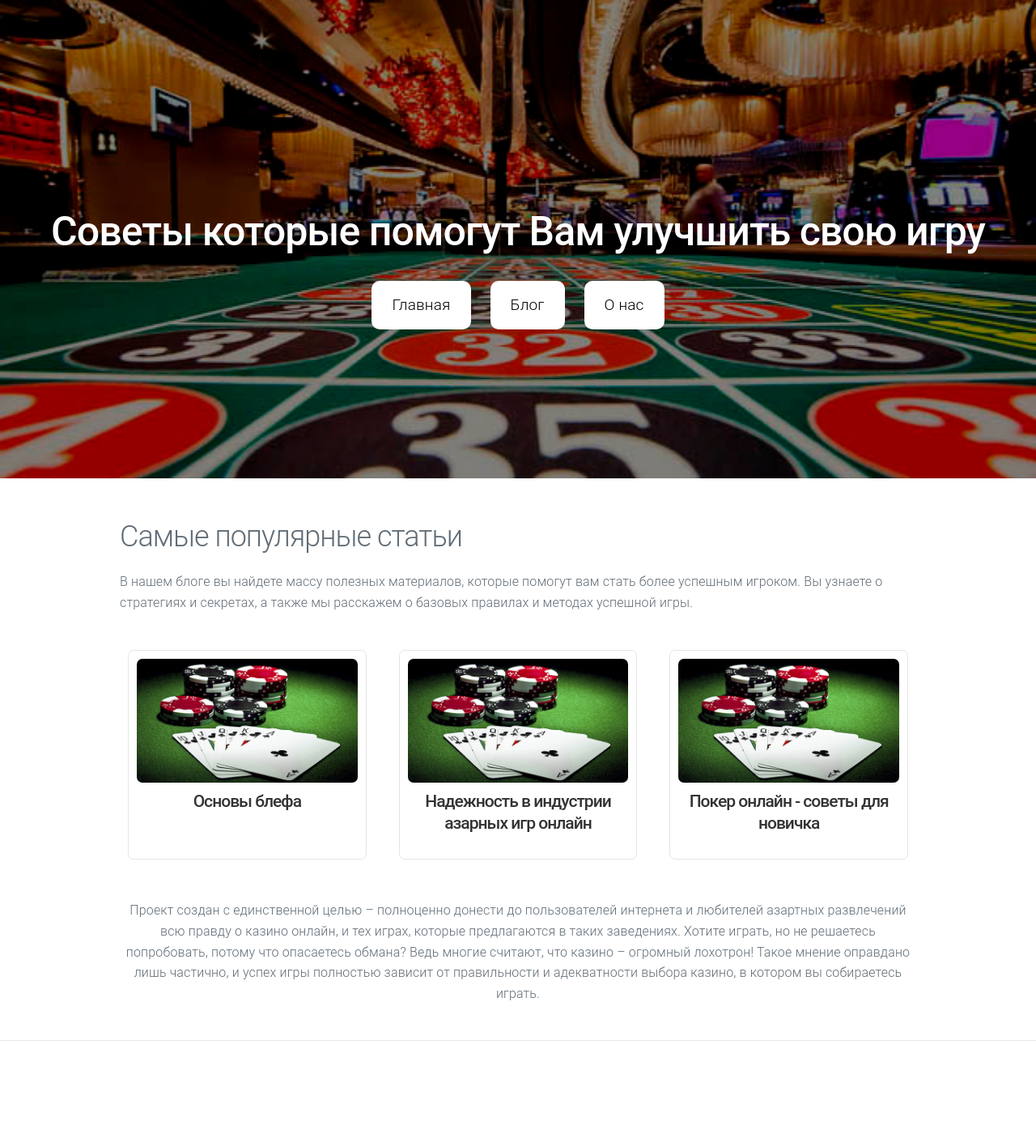
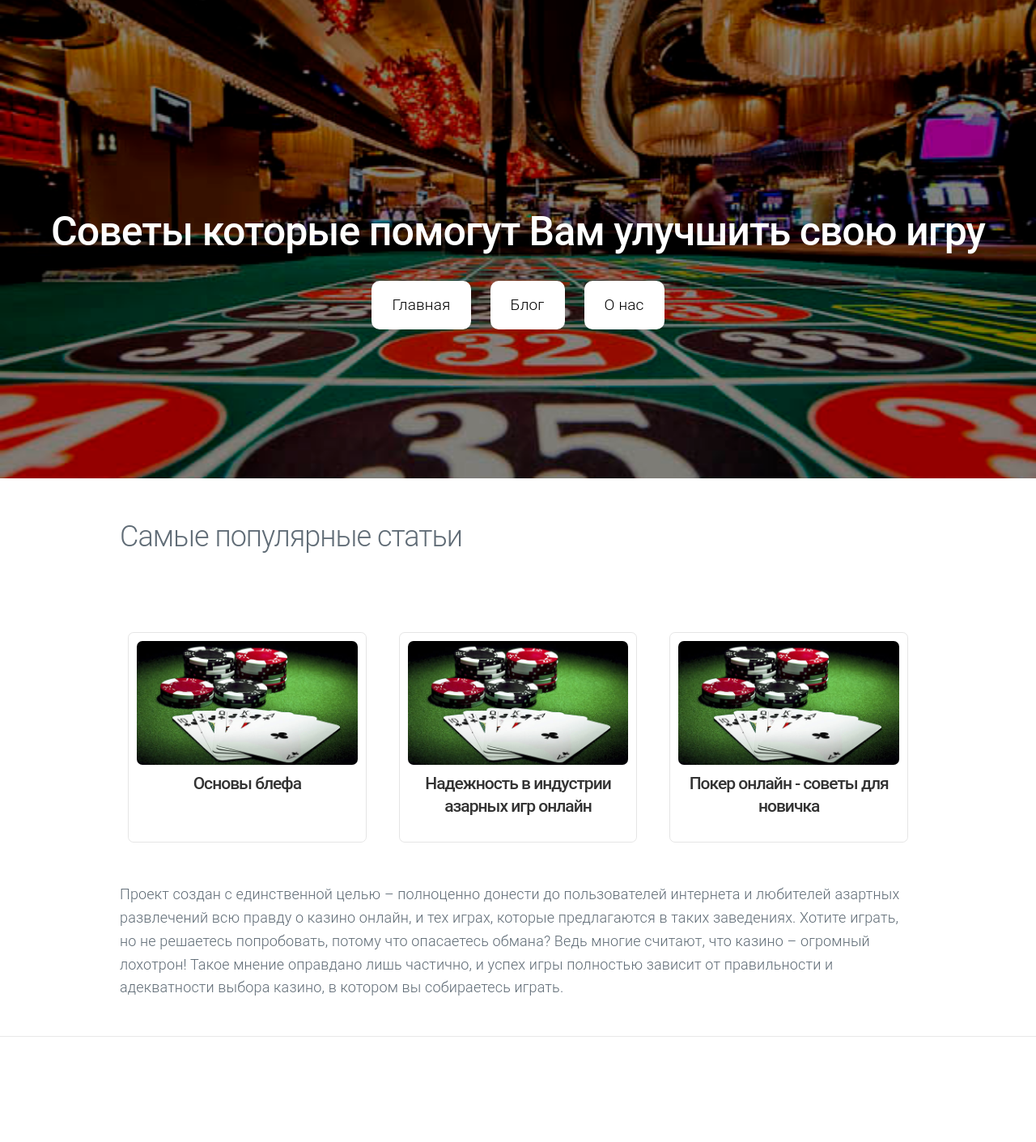
Before and after one commit to alisaklumakova/alisaklumakova.github.io, a Jekyll site: the page built from index.html, in a window 1280 px wide. Shown: the whole page at 81% size. Built offline with Jekyll 4.4.1, drawn with Linux system fonts in a browser that asks for light colours; nearby versions of some CDN libraries.

Commit message:
Update default.html

```diff
--- a/_layouts/default.html
+++ b/_layouts/default.html
@@ -11,7 +11,7 @@
 
       <div class="container">
         <div class="cont-des"><h2>Самые популярные статьи</h2></div>
-        <p>В нашем блоге вы найдете массу полезных материалов, которые помогут вам стать более успешным игроком. Вы узнаете о стратегиях и секретах, а также мы расскажем о базовых правилах и методах успешной игры.</p>
+        <p style="padding-top: 30px; font-size: 18px;>В нашем блоге вы найдете массу полезных материалов, которые помогут вам стать более успешным игроком. Вы узнаете о стратегиях и секретах, а также мы расскажем о базовых правилах и методах успешной игры.</p>
 
 <div id="fetured" class="fetured">
 
@@ -20,14 +20,15 @@
       <div class="post-1"><a href="http://www.radyoturka.net/2019/02/27/industy-azartnih-igr/"><img src="/imag/blef.jpg"><h3 class="tit-p">Надежность в индустрии азарных игр онлайн</h3></a></div>
         <div class="post-1"><a href="http://www.radyoturka.net/2019/02/16/online-poker/"><img src="/imag/blef.jpg"><h3 class="tit-p">Покер онлайн - советы для новичка</h3></a></div>
   </div>
-  <p style="padding-top: 30px;">Проект создан с единственной целью – полноценно донести до пользователей интернета и любителей азартных развлечений всю правду о казино онлайн, и тех играх, которые предлагаются в таких заведениях. Хотите играть, но не решаетесь попробовать, потому что опасаетесь обмана? Ведь многие считают, что казино – огромный лохотрон!  Такое мнение оправдано лишь частично, и успех игры полностью зависит от правильности и адекватности выбора казино, в котором вы собираетесь играть.</p>
+  <p style="padding-top: 30px; font-size: 18px;">Проект создан с единственной целью – полноценно донести до пользователей интернета и любителей азартных развлечений всю правду о казино онлайн, и тех играх, которые предлагаются в таких заведениях. Хотите играть, но не решаетесь попробовать, потому что опасаетесь обмана? Ведь многие считают, что казино – огромный лохотрон!  Такое мнение оправдано лишь частично, и успех игры полностью зависит от правильности и адекватности выбора казино, в котором вы собираетесь играть.</p>
 </div>
 
 
         </div>
 
         <style type="text/css">
-        a {text-decoration: none;}
+        .post-1 a {text-decoration: none;}
+        .post-1 a:hover {text-decoration: none;}
         .tit-p {
           padding-top: 10px;
           font-weight: 500;
@@ -73,6 +74,7 @@
             font-size: 17px;
             color: #333;
             line-height: 3rem;
+            text-align: center;
           }
         </style>
 
```
